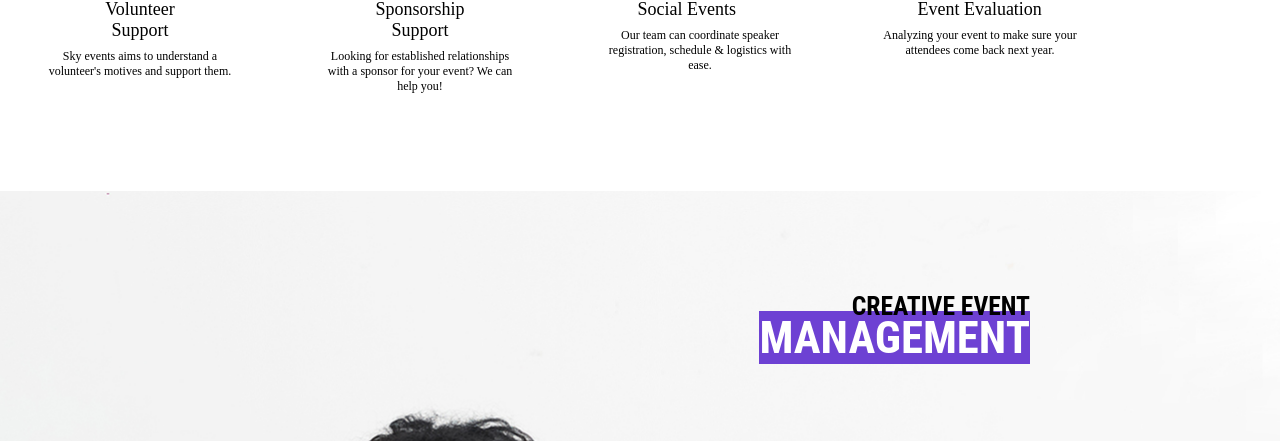
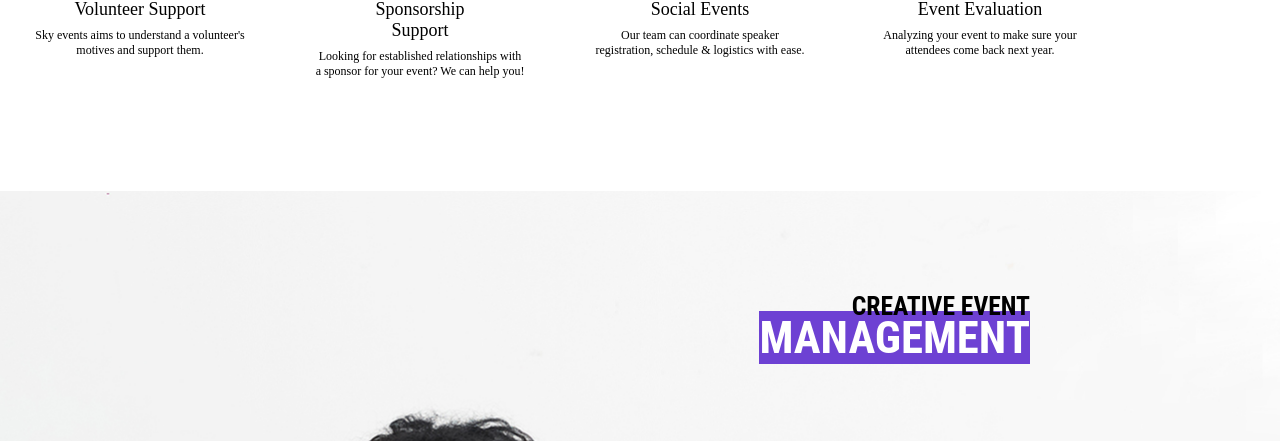
Before and after one commit to stjeandan-swc/CreativeManagement, a plain HTML site: page index.html in a window 1280 px wide. Shown: the part 2079-2520 px from the top of the page. Drawn offline with Linux system fonts and the light colour scheme.

Commit message:
Update styles.css

```diff
--- a/styles.css
+++ b/styles.css
@@ -306,9 +306,6 @@
   color: black;
   grid-template-columns: 280px 280px 280px 280px;
   grid-template-rows: 275px;
-
-  /*grid-auto-columns: 25% 25% 25% 25%;
-  grid-auto-rows 25% 25%*/
   margin-left: 0px;
   margin-right: 0px;
   padding: 0px;
@@ -319,9 +316,9 @@
   padding: 8px;
   font-size: 18px;
   text-align: center;
-
-  margin-left: 14.5%;
-  margin-right: 14.5%;
+  justify-content: center;
+  margin-left: 12.5%;
+  margin-right: 12.5%;
 }
 
 .div-grid-info {
```
